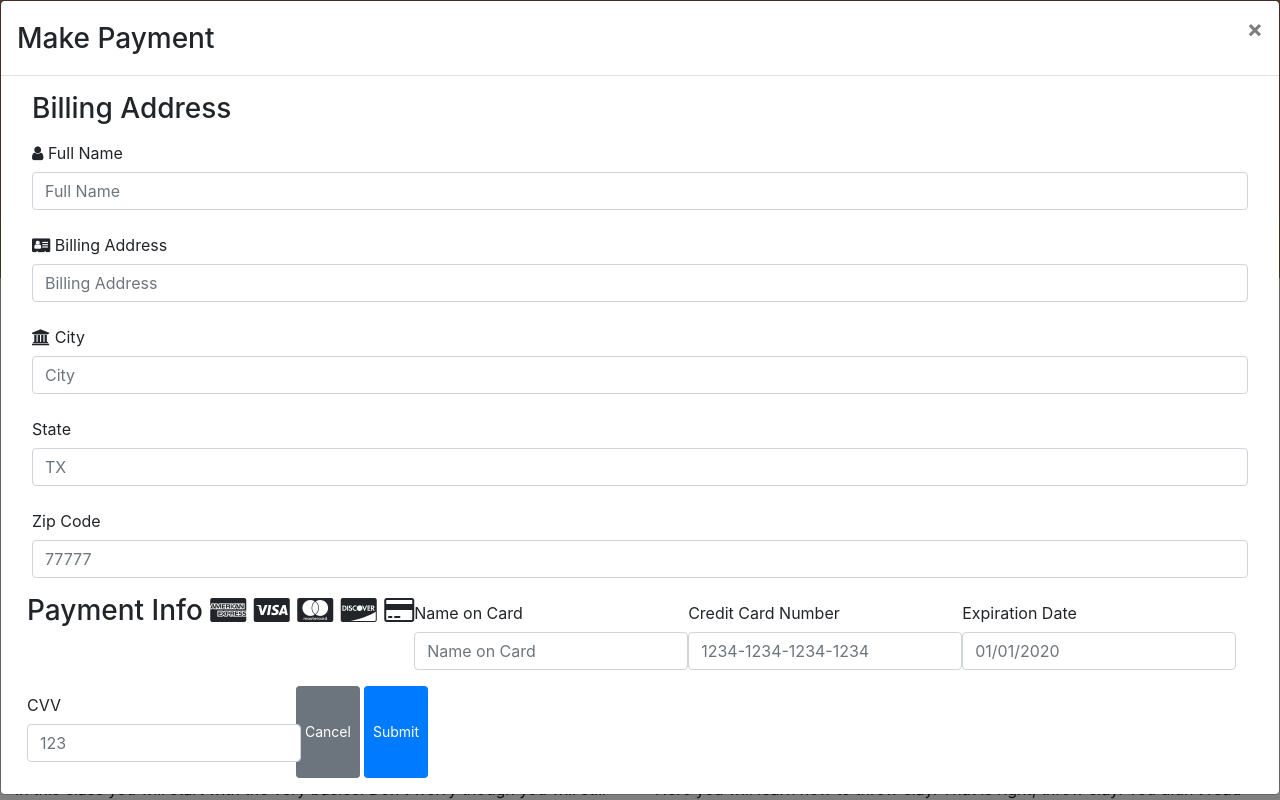
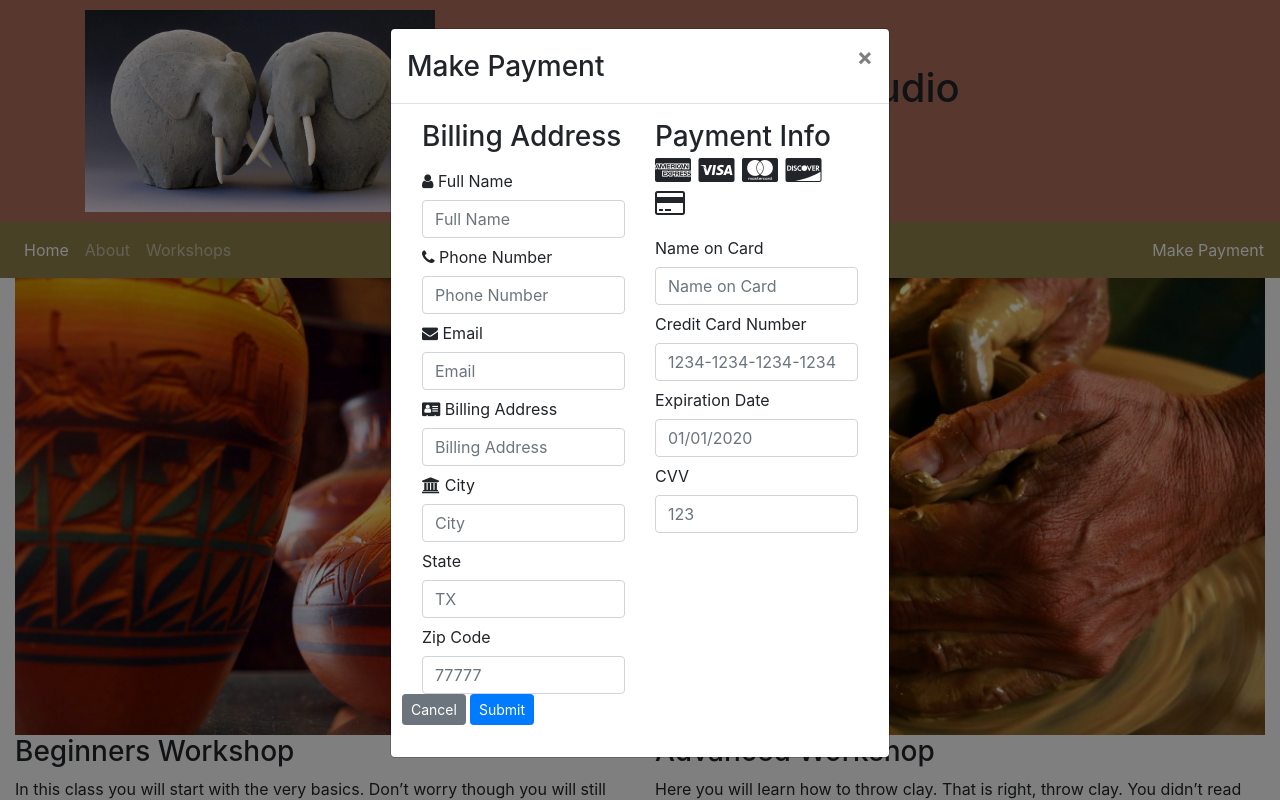
Before and after one commit to kweisse1/ElephantPotteryStudio, a website: page workshops.html in a window 1280 px wide. Both pictures are taken after a click on the button "Make Payment". Shown: the top 800 px of the page. Drawn offline with nearby package versions, Linux system fonts and the light colour scheme.

Commit message:
Modal with Col at 6

```diff
--- a/workshops.html
+++ b/workshops.html
@@ -63,7 +63,7 @@
 
     <!--Make Payment Modal-->
     <div id="makePaymentModal" class="modal fade" role="dialog">
-        <div class="modal-dalog" role="document">
+        <div class="modal-dialog" role="document">
             <div class="modal-content">
                 <!--modal header-->
                 <div class="modal-header">
@@ -77,43 +77,37 @@
                         <form>
 
 
-                                <div class="form-row">
-                                    <div class="form-group col-md-12">
+
+                                <div class="form-group row">
+                                    <div class="col-md-6">
                                         <h3>Billing Address</h3>
                                         <label for="fullName" class="col-form-label"><i class="fa fa-user" aria-hidden="true"></i> Full Name</label>
                                         <input type="text" class="form-control" required name="fullName" id="fullName" placeholder="Full Name"/>
-                                    </div>
-                                </div>
 
-                                <div class="form-row">
-                                    <div class="form-group col-md-12">
+                                        <label for="phoneNum" class="col-form-label"><i class="fa fa-phone" aria-hidden="true"></i> Phone Number</label>
+                                        <input type="tel" class="form-control" required min="0000000000"
+                                        max="9999999999" id="phoneNum" name=phoneNum placeholder="Phone Number"/>
+
+                                        <label for="email" class="col-form-label"><i class="fa fa-envelope" aria-hidden="true"></i> Email</label>
+                                        <input type="email" class="form-control" required id="email" name="email" placeholder="Email"/>
+
                                         <label for="address" class="col-form-label"><i class="fa fa-address-card" aria-hidden="true"></i> Billing Address</label>
                                         <input type="address" class="form-control" required id="address" name="address" placeholder="Billing Address"/>
-                                    </div>
-                                </div>
 
-                                <div class="form-row">
-                                    <div class="form-group col-md-12">
                                         <label for="city" class="col-form-label"><i class="fa fa-university" aria-hidden="true"></i> City</label>
                                         <input type="city" class="form-control" required id="city" name="city" placeholder="City"/>
-                                    </div>
-                                </div>
 
-                                <div class="form-row">
-                                    <div class="form-group col-12">
+
+                                        <!--Figure out how to make these side by side -->
+
                                             <label for="state" class="col-form-label">State</label>
                                             <input type="text" class="form-control form-inline" required id="state" name="state" placeholder="TX"/>
-                                    </div>
-                                </div>
 
-                                <div class="form-row">
-                                    <div class="form-group col-12">
                                             <label for="zip" class="col-form-label">Zip Code</label>
                                             <input type="text" class="form-control form-inline" required id="zip" name="zip" placeholder="77777"/>
                                     </div>
 
-                                <div class="form-row">
-                                    <div class="form-group col-12">
+                                    <div class="col-md-6">
                                         <h3>Payment Info
                                             <i class="fa fa-cc-amex" aria-hidden="true"></i>
                                             <i class="fa fa-cc-visa" aria-hidden="true"></i>
@@ -121,44 +115,29 @@
                                             <i class="fa fa-cc-discover" aria-hidden="true"></i>
                                             <i class="fa fa-credit-card" aria-hidden="true"></i>
                                         </h3>
-                                    </div>
-                                </div>
 
-                                <div class="form-row">
-                                    <div class="form-group col-12">
                                             <label for="nameOnCC" class="col-form-label">Name on Card</label>
                                             <input type="text" class="form-control" required name="nameOnCC" id="nameOnCC" placeholder="Name on Card"/>
-                                    </div>
-                                </div>
 
-                                <div class="form-row">
-                                    <div class="form-group col-12">
                                             <label for="ccNum" class="col-form-label">Credit Card Number</label>
                                             <input type="text" class="form-control" required name="ccNum" id="ccNum" placeholder="1234-1234-1234-1234"/>
-                                    </div>
-                                </div>
 
-                                <div class="form-row">
-                                    <div class="form-group col-12">
                                             <label for="expiration" class="col-form-label">Expiration Date</label>
                                             <input type="text" class="form-control" required name="expiration" id="expiration" placeholder="01/01/2020"/>
-                                    </div>
-                                </div>
 
-                                <div class="form-row">
-                                    <div class="form-group col-12">
                                             <label for="cvv" class="col-form-label">CVV</label>
                                             <input type="text" class="form-control" required name="cvv" id="cvv" placeholder="123"/>
-                                    </div>
+
                                     </div>
 
                                     <div class="form-row">
                                         <button type="button" class="btn btn-secondary btn-sm ml-auto" data-dismiss="modal">Cancel</button>
                                         <button type="submit" class="btn btn-primary btn-sm ml-1">Submit</button>
                                     </div>
-
                             </div>
                          </form>
+
+
 
                     </div>
                 </div>
```
Lines whose indentation alone changed are shown as unchanged.
